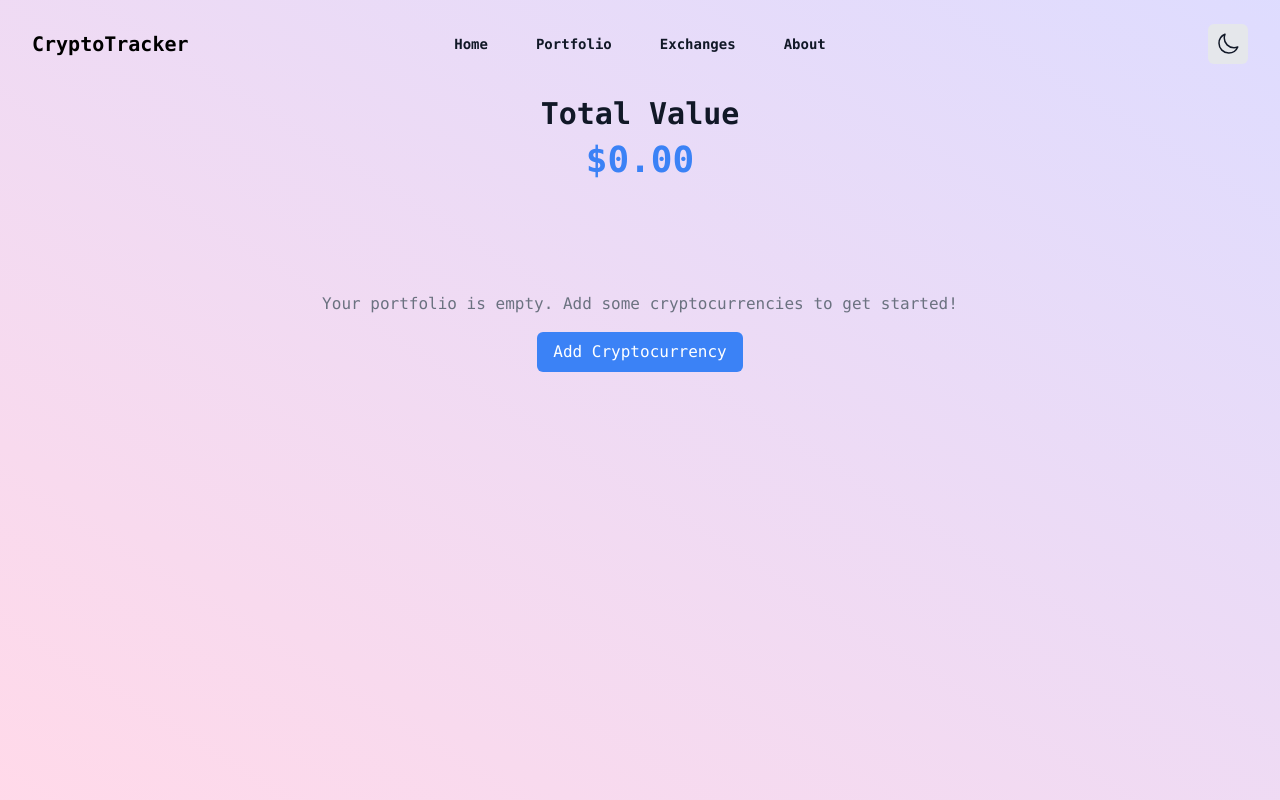
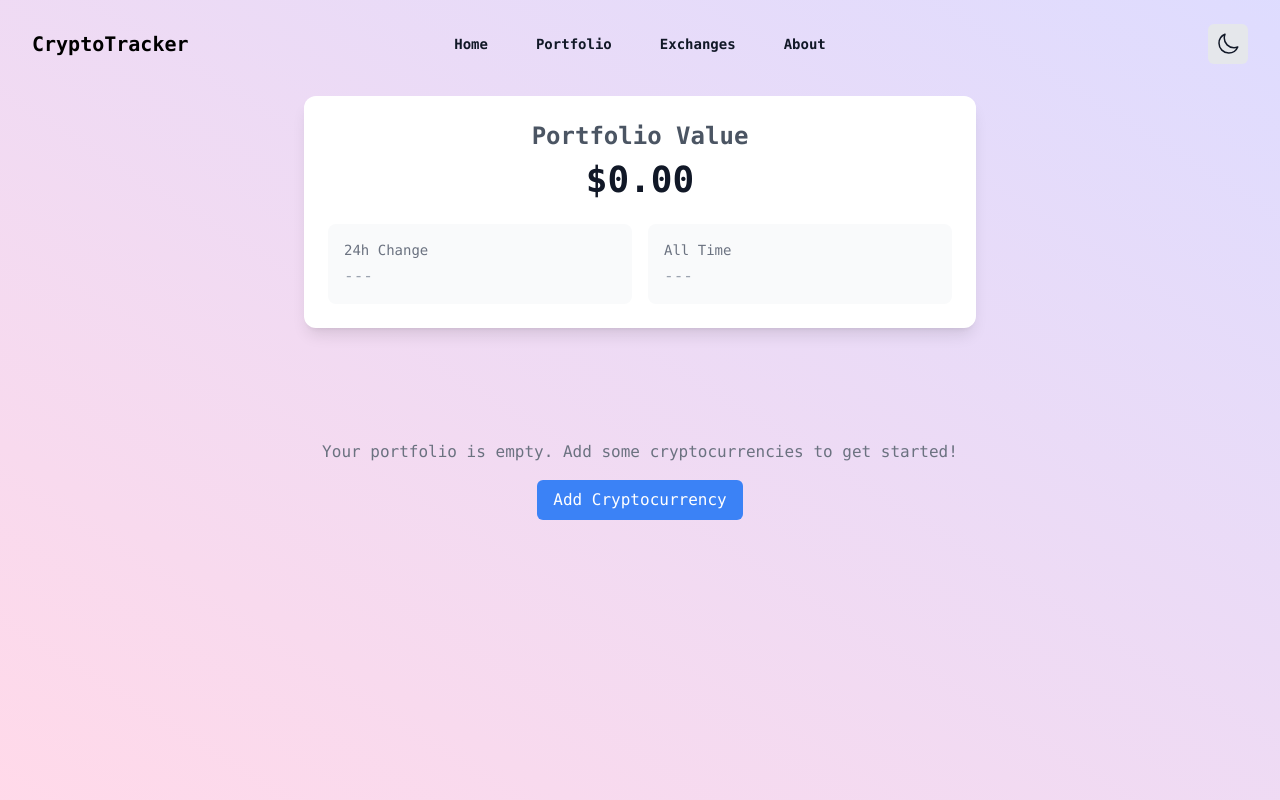
Before and after one commit to ian-schwartz/crypto-tracker, a React (Create React App) app: page /portfolio in a window 1280 px wide. Built offline with nearby package versions, Linux system fonts and the light colour scheme.

Commit message:
feat: enhance portfolio performance display

```diff
--- a/src/components/Portfolio.jsx
+++ b/src/components/Portfolio.jsx
@@ -34,6 +34,10 @@ const Portfolio = () => {
   const [selectedHolding, setSelectedHolding] = useState(null);
   const [lastFetchTime, setLastFetchTime] = useState(0);
   const [retryCount, setRetryCount] = useState(0);
+  const [displayMode, setDisplayMode] = useState({
+    '24h': 'percentage', // 'percentage' or 'usd'
+    'allTime': 'percentage'
+  });
 
   // Save portfolio data to localStorage whenever it changes
   useEffect(() => {
@@ -208,30 +212,139 @@ const Portfolio = () => {
     ));
   };
 
+  const calculatePortfolioPerformance = () => {
+    if (holdings.length === 0) return null;
+
+    const totalPurchaseValue = holdings.reduce((sum, holding) => {
+      return sum + (holding.amount * holding.purchasePrice);
+    }, 0);
+
+    const totalCurrentValue = holdings.reduce((sum, holding) => {
+      const currentPrice = currentPrices[holding.id]?.usd;
+      if (currentPrice) {
+        return sum + (holding.amount * currentPrice);
+      }
+      return sum + (holding.amount * holding.purchasePrice); // Fallback to purchase price if current price not available
+    }, 0);
+
+    // Check for valid numbers
+    if (isNaN(totalPurchaseValue) || isNaN(totalCurrentValue) || totalPurchaseValue === 0) {
+      return null;
+    }
+
+    const profitLoss = totalCurrentValue - totalPurchaseValue;
+    const percentageChange = (profitLoss / totalPurchaseValue) * 100;
+
+    // Check for valid results
+    if (isNaN(profitLoss) || isNaN(percentageChange)) {
+      return null;
+    }
+
+    return {
+      amount: profitLoss,
+      percentage: percentageChange
+    };
+  };
+
+  const toggleDisplayMode = (metric) => {
+    setDisplayMode(prev => ({
+      ...prev,
+      [metric]: prev[metric] === 'percentage' ? 'usd' : 'percentage'
+    }));
+  };
+
+  const formatValue = (value, isPercentage) => {
+    if (isPercentage) {
+      return `${value >= 0 ? '+' : ''}${value.toFixed(2)}%`;
+    }
+    return `${value >= 0 ? '+' : ''}$${Math.abs(value).toLocaleString(undefined, { minimumFractionDigits: 2, maximumFractionDigits: 2 })}`;
+  };
+
   return (
     <div>
       <div className="container mx-auto px-4 py-24">
         <div className="flex justify-center mb-8 pt-0">
-          <div className="text-center">
-            <h1 className="text-3xl font-bold text-gray-900 dark:text-white mb-2">
-              Total Value
+          <div className="w-full max-w-2xl">
+            <div className="bg-white dark:bg-gray-800 rounded-xl shadow-lg p-6">
+              <div className="text-center mb-6">
+                <h1 className="text-2xl font-semibold text-gray-600 dark:text-gray-400 mb-2">
+                  Portfolio Value
                 </h1>
                 <div className="flex items-center justify-center gap-2">
-              <p className="text-4xl font-bold text-blue-500">
+                  <p className="text-4xl font-bold text-gray-900 dark:text-white">
                     ${totalValue.toLocaleString(undefined, { minimumFractionDigits: 2, maximumFractionDigits: 2 })}
                   </p>
                   {isLoadingPrices && (
                     <div className="animate-spin rounded-full h-4 w-4 border-t-2 border-b-2 border-blue-500"></div>
                   )}
                 </div>
-            {portfolio24hChange !== null && (
-              <p className={`text-lg font-semibold ${portfolio24hChange >= 0 ? 'text-green-600 dark:text-green-400' : 'text-red-600 dark:text-red-400'}`}>
-                24h Change: {portfolio24hChange >= 0 ? '+' : ''}{portfolio24hChange.toFixed(2)}%
+              </div>
+
+              <div className="grid grid-cols-2 gap-4">
+                {(() => {
+                  const performance = calculatePortfolioPerformance();
+                  return (
+                    <>
+                      <div
+                        className="bg-gray-50 dark:bg-gray-700/50 rounded-lg p-4 cursor-pointer hover:bg-gray-100 dark:hover:bg-gray-700 transition-colors"
+                        onClick={() => toggleDisplayMode('24h')}
+                      >
+                        <p className="text-sm text-gray-500 dark:text-gray-400 mb-1">24h Change</p>
+                        {portfolio24hChange !== null ? (
+                          <div className="flex items-baseline gap-2">
+                            <p className={`text-xl font-semibold ${portfolio24hChange >= 0 ? 'text-green-600 dark:text-green-400' : 'text-red-600 dark:text-red-400'}`}>
+                              {displayMode['24h'] === 'percentage'
+                                ? formatValue(portfolio24hChange, true)
+                                : formatValue(portfolio24hChange * totalValue / 100, false)
+                              }
                             </p>
+                            <p className="text-sm text-gray-500 dark:text-gray-400">
+                              {portfolio24hChange >= 0 ? '↑' : '↓'}
+                            </p>
+                          </div>
+                        ) : (
+                          <p className="text-gray-400 dark:text-gray-500">---</p>
                         )}
+                      </div>
+
+                      <div
+                        className="bg-gray-50 dark:bg-gray-700/50 rounded-lg p-4 cursor-pointer hover:bg-gray-100 dark:hover:bg-gray-700 transition-colors"
+                        onClick={() => toggleDisplayMode('allTime')}
+                      >
+                        <p className="text-sm text-gray-500 dark:text-gray-400 mb-1">All Time</p>
+                        {performance ? (
+                          <div className="flex items-baseline gap-2">
+                            <p className={`text-xl font-semibold ${performance.percentage >= 0 ? 'text-green-600 dark:text-green-400' : 'text-red-600 dark:text-red-400'}`}>
+                              {displayMode['allTime'] === 'percentage'
+                                ? formatValue(performance.percentage, true)
+                                : formatValue(performance.amount, false)
+                              }
+                            </p>
+                            <p className="text-sm text-gray-500 dark:text-gray-400">
+                              {performance.percentage >= 0 ? '↑' : '↓'}
+                            </p>
+                          </div>
+                        ) : (
+                          <p className="text-gray-400 dark:text-gray-500">---</p>
+                        )}
+                      </div>
+                    </>
+                  );
+                })()}
+              </div>
+
+              {performance && !isNaN(performance.amount) && (
+                <div className="mt-4 text-center">
+                  <p className="text-sm text-gray-500 dark:text-gray-400">
+                    Click on either card to toggle between percentage and USD values
+                  </p>
+                </div>
+              )}
+
               {priceFetchError && (
-              <p className="text-sm text-red-500 dark:text-red-400 mt-2">{priceFetchError}</p>
+                <p className="text-sm text-red-500 dark:text-red-400 mt-4 text-center">{priceFetchError}</p>
               )}
+            </div>
           </div>
         </div>
 
```
Lines whose indentation alone changed are shown as unchanged.
